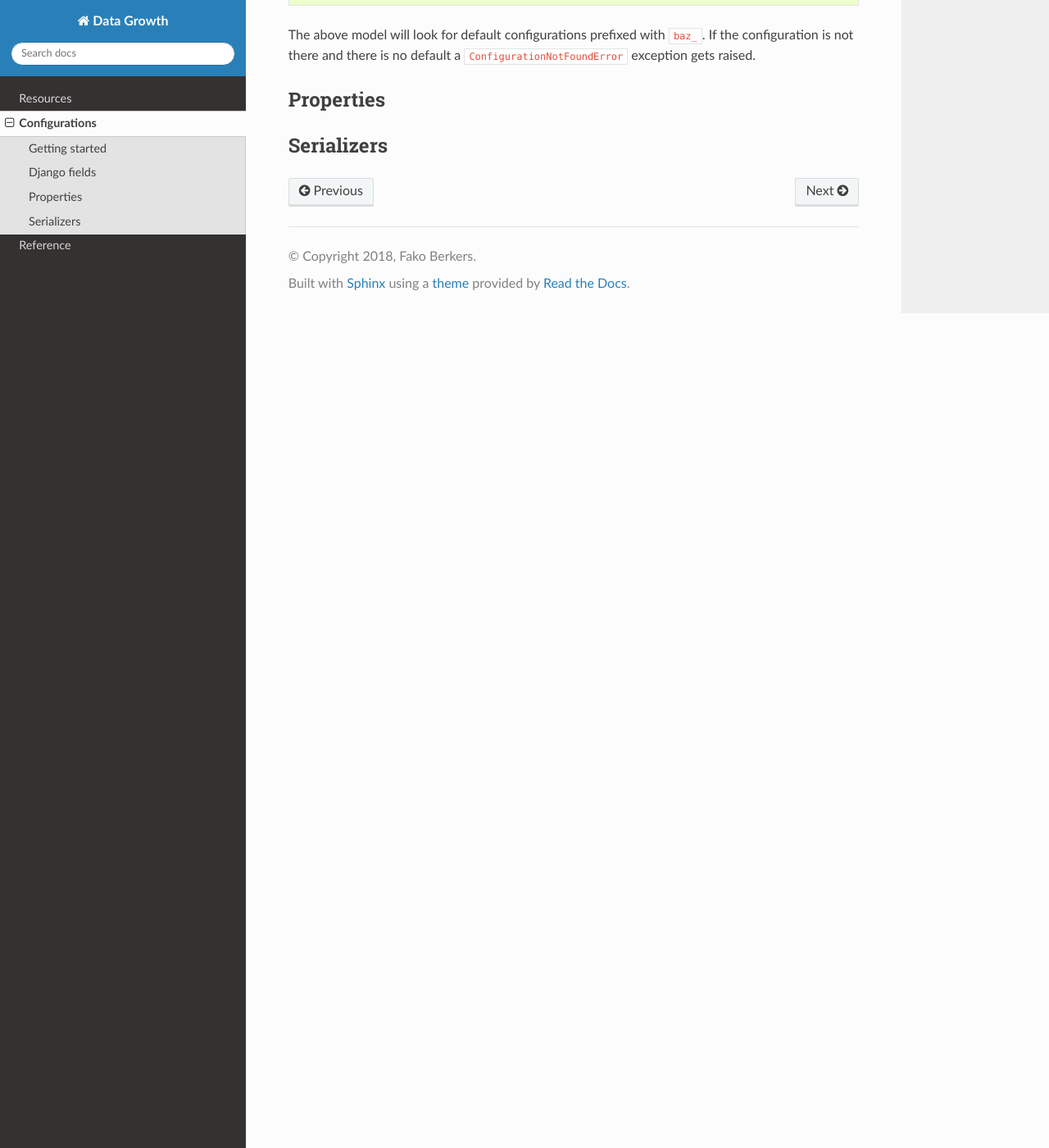
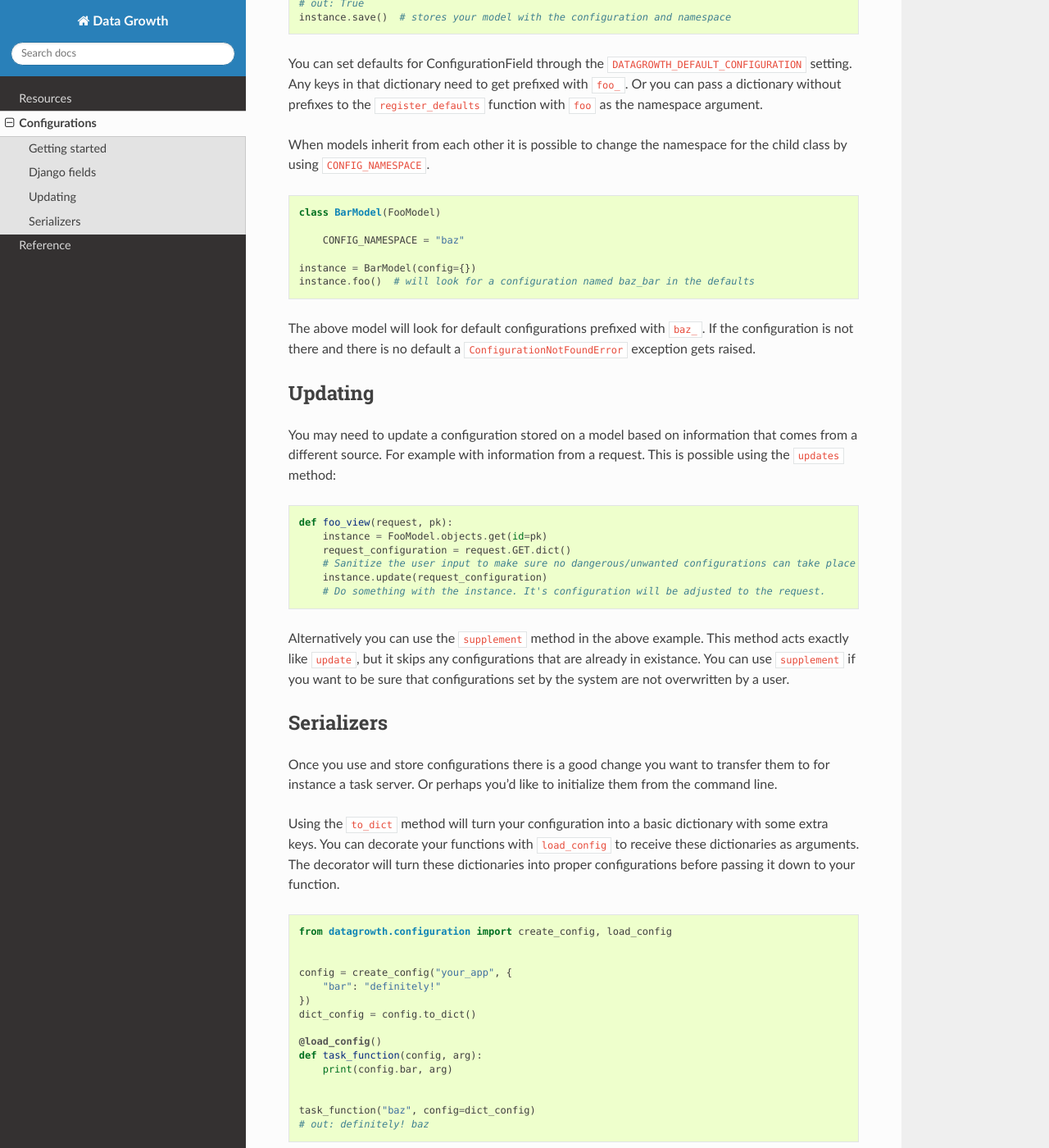
Before and after one commit to fako/datagrowth, a Sphinx documentation site: the page built from datagrowth/docs/configuration/index.rst, in a window 1280 px wide and 1400 px high, scrolled down 1980 px. Shown: the whole window at 82% size. Built offline with Sphinx 7.4.7 and the Read the Docs theme 2.0.0, drawn with Linux system fonts in a browser that asks for light colours; the version number could not be read and is left out; some of the changed text lies outside the part shown.

Commit message:
Updates documentation of datagrowth.configuration and fixes a bug with config.get and defaults
Former-commit-id: 7f287293049e5da9748e18c052fd31c94cecbe35

```diff
--- a/datagrowth/docs/configuration/fields.rst.inc
+++ b/datagrowth/docs/configuration/fields.rst.inc
@@ -6,8 +6,8 @@ When you need a flexible way of configuration, without creating model fields for
 Then you can consider the Datagrowth ConfigurationField.
 It can act as a bag-of-properties on your model.
 Or a family of models if you use it on an abstract model.
-Here is a basic usage example:
-::
+Here is a basic usage example::
+
     from django.db import models
 
     from datagrowth.configuration import ConfigurationField
@@ -19,11 +19,12 @@ Here is a basic usage example:
         def foo(self):
             print(self.config.bar)
 
-Then somewhere in your code you can initialise this model with a configuration dictionary
-::
+Then somewhere in your code you can initialise this model with a configuration dictionary ::
+
     instance = FooModel(config={"bar": True})
     instance.foo()
     # out: True
+    instance.save()  # stores your model with the configuration and namespace
 
 
 You can set defaults for ConfigurationField through the ``DATAGROWTH_DEFAULT_CONFIGURATION`` setting.
@@ -32,8 +33,8 @@ Or you can pass a dictionary without prefixes to the ``register_defaults`` funct
 with ``foo`` as the namespace argument.
 
 When models inherit from each other it is possible to change the namespace for the child class
-by using ``CONFIG_NAMESPACE``.
-::
+by using ``CONFIG_NAMESPACE``. ::
+
     class BarModel(FooModel)
 
         CONFIG_NAMESPACE = "baz"
--- a/datagrowth/docs/configuration/index.rst
+++ b/datagrowth/docs/configuration/index.rst
@@ -17,6 +17,6 @@ This is useful for Django models that have a very wide configuration range.
 
 .. include:: fields.rst.inc
 
-.. include:: properties.rst.inc
+.. include:: updating.rst.inc
 
 .. include:: serializers.rst.inc
--- a/datagrowth/docs/configuration/properties.rst.inc
+++ /dev/null
@@ -1,3 +0,0 @@
-
-Properties
-----------
--- a/datagrowth/docs/configuration/serializers.rst.inc
+++ b/datagrowth/docs/configuration/serializers.rst.inc
@@ -1,3 +1,71 @@
 
 Serializers
 -----------
+
+Once you use and store configurations there is a good change you want to transfer them to for instance a task server.
+Or perhaps you'd like to initialize them from the command line.
+
+Using the ``to_dict`` method will turn your configuration into a basic dictionary with some extra keys.
+You can decorate your functions with ``load_config`` to receive these dictionaries as arguments.
+The decorator will turn these dictionaries into proper configurations before passing it down to your function. ::
+
+    from datagrowth.configuration import create_config, load_config
+
+
+    config = create_config("your_app", {
+        "bar": "definitely!"
+    })
+    dict_config = config.to_dict()
+
+    @load_config()
+    def task_function(config, arg):
+        print(config.bar, arg)
+
+
+    task_function("baz", config=dict_config)
+    # out: definitely! baz
+
+Alternatively you can turn your own dictionary configuration into proper configurations using ``from_dict`` ::
+
+    from datagrowth.configuration import ConfigurationType
+
+    config = ConfigurationType.from_dict(dict_config)
+
+It's possible to get a hash value from a dictionary in such a way
+that identical configurations will generate identical hashes.
+This is useful if you need to retrieve models based on their configuration ::
+
+    from datagrowth.configuration import get_standardized_configuration
+
+    from your_app.models import YourModel
+
+    config = create_config("your_app", {
+        "bar": "definitely!"
+    })
+
+Last but not least it is possible to deserialize a configuration that is given to a Django command::
+
+    from django.core.management.base import BaseCommand
+
+    from datagrowth.configuration import DecodeConfigAction
+
+
+    class Command(BaseCommand):
+
+        def add_arguments(self, parser):
+            parser.add_argument('-c', '--config',
+                type=str,
+                action=DecodeConfigAction,
+                nargs="?",
+                default={}
+            )
+
+        def handle(*args, **options):
+            config = options["config"]
+            print(config.foo, config.bar)
+
+To use this on the command line you would write::
+
+    python manage.py baz_command --config="foo=yes&bar=no"
+
+    # out: yes no
--- /dev/null
+++ b/datagrowth/docs/configuration/updating.rst.inc
@@ -0,0 +1,17 @@
+
+Updating
+--------
+
+You may need to update a configuration stored on a model based on information that comes from a different source.
+For example with information from a request. This is possible using the ``updates`` method::
+
+    def foo_view(request, pk):
+        instance = FooModel.objects.get(id=pk)
+        request_configuration = request.GET.dict()
+        # Sanitize the user input to make sure no dangerous/unwanted configurations can take place
+        instance.update(request_configuration)
+        # Do something with the instance. It's configuration will be adjusted to the request.
+
+Alternatively you can use the ``supplement`` method in the above example.
+This method acts exactly like ``update``, but it skips any configurations that are already in existance.
+You can use ``supplement`` if you want to be sure that configurations set by the system are not overwritten by a user.
--- a/datagrowth/docs/configuration/usage.rst.inc
+++ b/datagrowth/docs/configuration/usage.rst.inc
@@ -3,8 +3,8 @@ Getting started
 ---------------
 
 In your apps using the ready method of the AppConfig you can register default configurations
-using the ``register_defaults`` function
-::
+using the ``register_defaults`` function ::
+
     from django.apps import AppConfig
 
     from datagrowth.configuration import register_defaults
@@ -20,8 +20,8 @@ using the ``register_defaults`` function
             })
 
 
-Once defaults are specified you can create and use configurations with ``create_config`` anywhere in your code.
-::
+Once defaults are specified you can create and use configurations with ``create_config`` anywhere in your code. ::
+
     from datagrowth.configuration import create_config
 
     config = create_config("your_app", {
@@ -31,9 +31,26 @@ Once defaults are specified you can create and use configurations with ``create_
     print(config.foo)
     # out: True
     print(config.bar)
+
+    # out: "definitely!"
+    print(config.get("bar"))
     # out: "definitely!"
     print(config.baz)
     # raises ConfigurationNotFoundError
+    print(config.get("bar", default="absolutely!"))
+    # out: "absolutely!"
+
+It's also possible to iterate over all configurations using ``items``.
+Please note that default configurations get skipped. ::
+
+    from datagrowth.configuration import create_config
+
+    config = create_config("your_app", {
+        "bar": "definitely!"
+    })
+    for key, value in config.items():
+        print(key, value)
+    # out: bar definitely!
 
 This is the simplest way to use Datagrowth configurations.
 Things get a little bit more interesting when you use Django field configurations.
```
Also changed, not shown: 1 other file.
